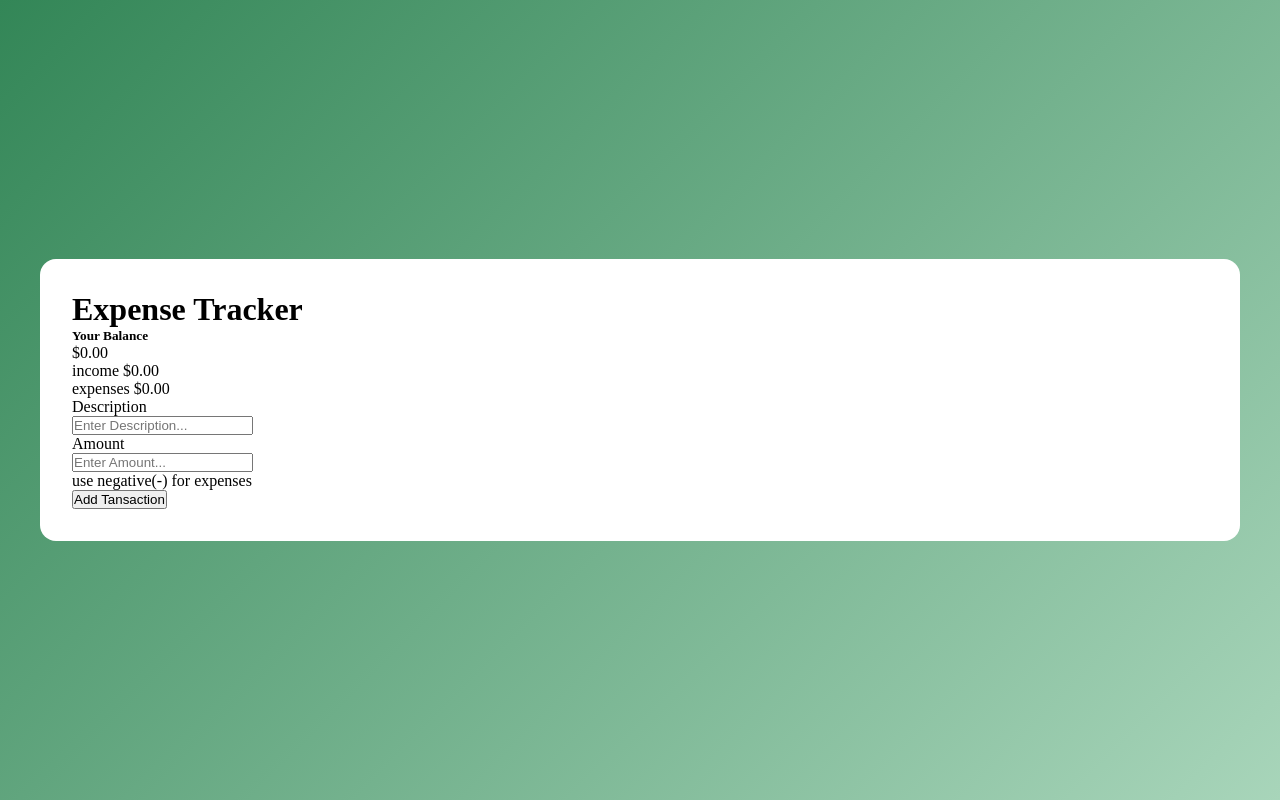
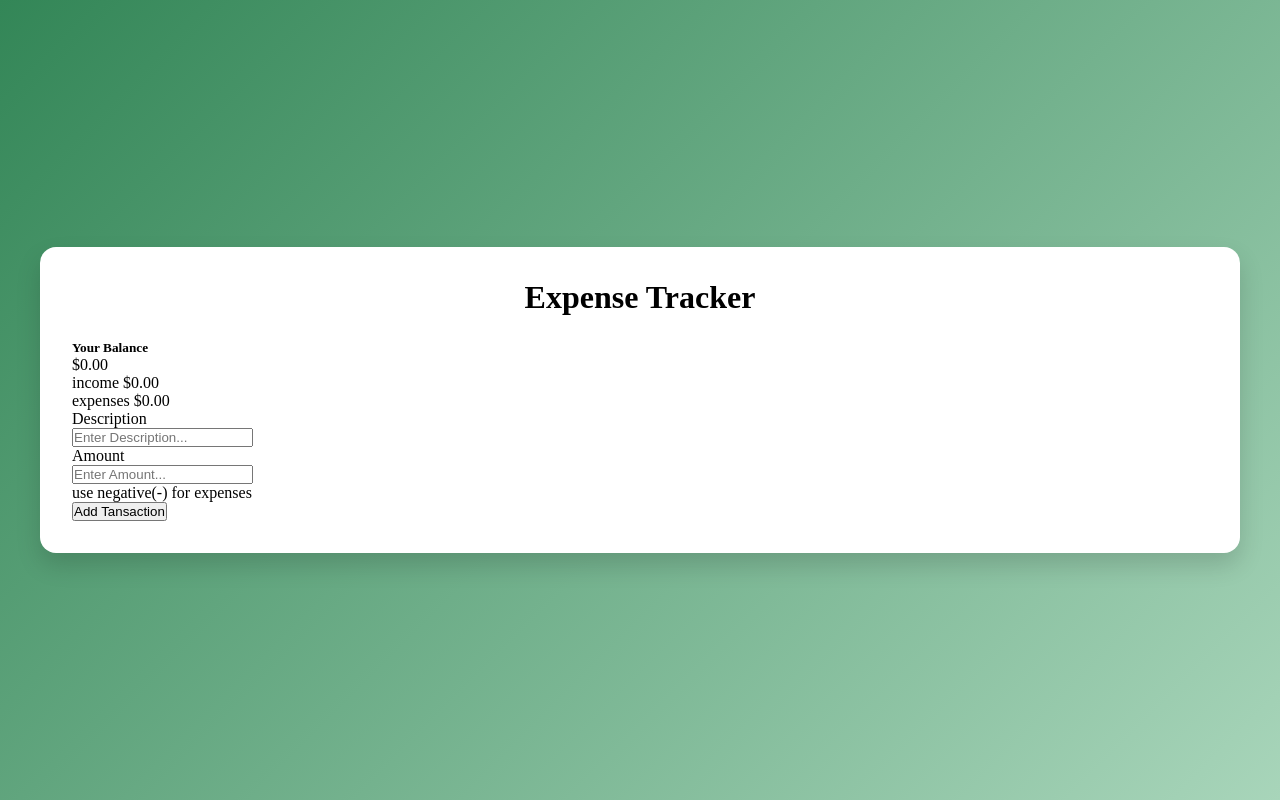
Before and after one commit to kareem-381/Website-Development-Projects, a plain HTML site: page Expense Tracker/index.html in a window 1280 px wide. Drawn offline with Linux system fonts and the light colour scheme.

Commit message:
updated css

```diff
--- a/Expense Tracker/style.css
+++ b/Expense Tracker/style.css
@@ -20,5 +20,10 @@ body {
     max-width: 1200px;
     padding: 2rem;
     border-radius: 1rem;
-    box-shadow: 0px;
+    box-shadow: 0px 12px 24px rgba(0,0,0,0.15);
 }
+
+h1{
+    text-align: center;
+    margin-bottom: 24px;
+}
```
